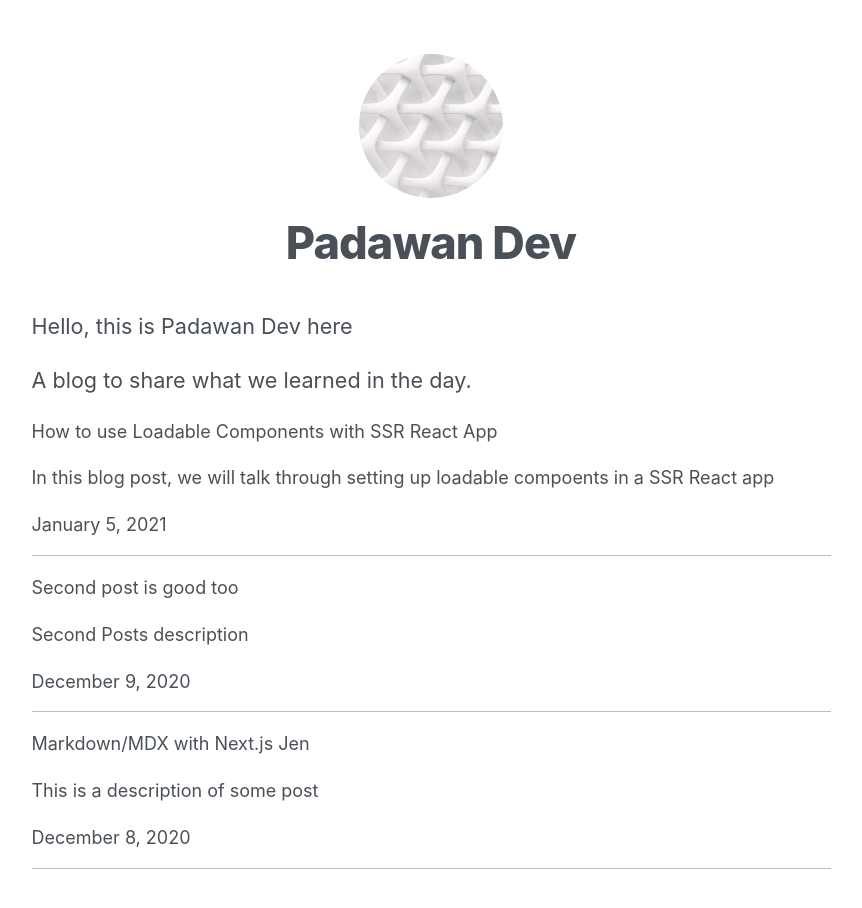
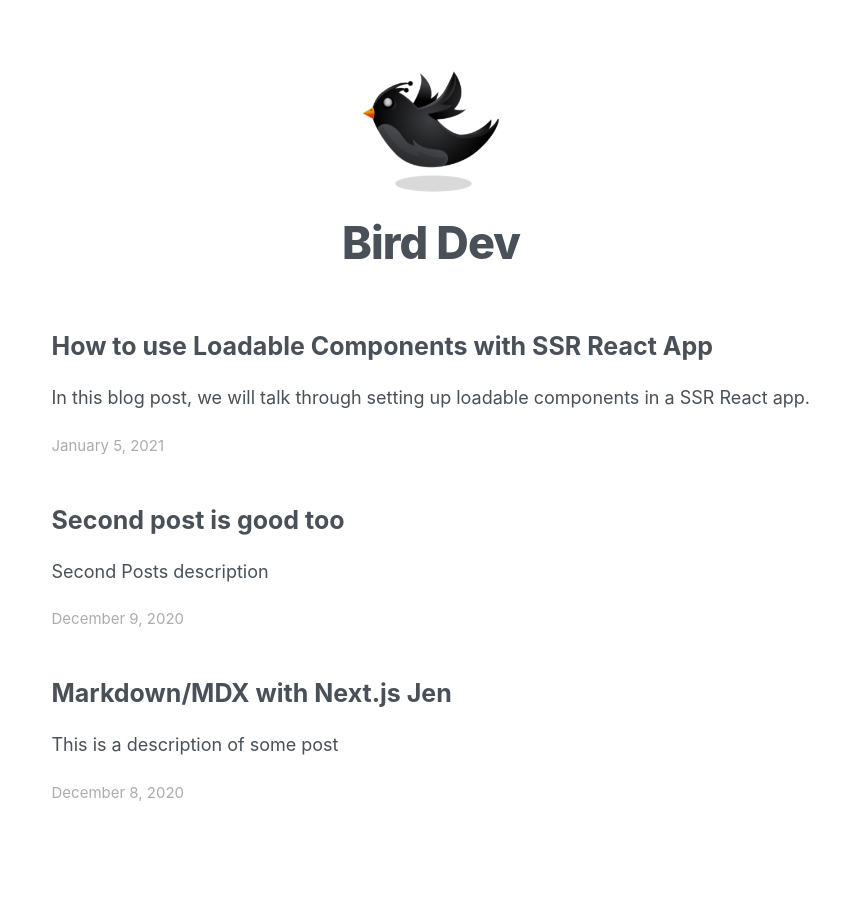
Before and after one commit to jenniredfield/nextjs-blog-mdx, a Next.js app: page / in a window 1280 px wide. Shown: the top 908 px of the page, without its empty margins (209-1071 px from the left). Built offline with nearby package versions, Linux system fonts and the light colour scheme.

Commit message:
Added header image and styling

```diff
--- a/components/Layout.js
+++ b/components/Layout.js
@@ -3,8 +3,9 @@ import styles from './layout.module.css'
 import utilStyles from '../styles/utils.module.css'
 import Link from 'next/link'
 
-const name = 'Padawan Dev'
-export const siteTitle = 'Padawan Dev'
+const name = 'Bird Dev'
+const headerImageUrl = "/images/kiss-bird.png"
+export const siteTitle = 'Bird Dev'
 
 export default function Layout({ children, home }) {
   return (
@@ -28,7 +29,7 @@ export default function Layout({ children, home }) {
         {home ? (
           <>
             <img
-              src="/images/profile.jpg"
+              src={headerImageUrl}
               className={`${styles.headerHomeImage} ${utilStyles.borderCircle}`}
               alt={name}
             />
@@ -39,7 +40,7 @@ export default function Layout({ children, home }) {
             <Link href="/">
               <a>
                 <img
-                  src="/images/profile.jpg"
+                  src={headerImageUrl}
                   className={`${styles.headerImage} ${utilStyles.borderCircle}`}
                   alt={name}
                 />
--- a/components/date.js
+++ b/components/date.js
@@ -1,6 +1,6 @@
 import { parseISO, format } from 'date-fns'
 
-export default function Date({ dateString }) {
+export default function Date({ dateString, classNames }) {
   const date = parseISO(String(dateString))
-  return <time dateTime={dateString}>{format(date, 'LLLL d, yyyy')}</time>
+  return <time dateTime={dateString} className={classNames}>{format(date, 'LLLL d, yyyy')}</time>
 }
--- a/pages/index.js
+++ b/pages/index.js
@@ -20,21 +20,21 @@ export default function Home({ postsData = [] }) {
       <Head>
         <title>{siteTitle}</title>
       </Head>
-      <section className={utilStyles.headingMd}>
+      {/* <section className={utilStyles.headingMd}>
         <p>Hello, this is Padawan Dev here</p>
         <p>A blog to share what we learned in the day.</p>
-      </section>
+      </section> */}
       <ul>
         {postsData.length
           ? postsData.map((post) => {
               return (
                 <li key={post.id} className={utilStyles.list}>
                   <Link href={`/posts/${post.id}`}>
-                    <div>
-                      <p>{post.title}</p>
+                    <>
+                      <p className={utilStyles.listTitle}>{post.title}</p>
                       <p>{post.description}</p>
-                      <Date dateString={post.date} />
-                    </div>
+                      <Date dateString={post.date} classNames={utilStyles.listSmaller} />
+                    </>
                   </Link>
                 </li>
               );
--- a/pages/posts/loadable-components-ssr.mdx
+++ b/pages/posts/loadable-components-ssr.mdx
@@ -162,6 +162,6 @@ export const meta = {
 title: 'How to use Loadable Components with SSR React App',
 author: 'J Bird, Ruben Fernandez',
 id: 'loadable-components-ssr',
-description: 'In this blog post, we will talk through setting up loadable compoents in a SSR React app',
+description: 'In this blog post, we will talk through setting up loadable components in a SSR React app.',
 date: '2021-01-05'
 }
--- a/styles/utils.module.css
+++ b/styles/utils.module.css
@@ -42,8 +42,23 @@
     padding: 0;
     margin: 0;
     cursor: pointer;
-    border-bottom: 1px solid #bebebe;
-    padding-bottom: 15px;
+    padding: 20px;
+    border-radius: 7px;
+  }
+
+  .list:hover {
+    background: #e6e6e6;
+  }
+
+  .listTitle {
+    font-weight: bold;
+    font-size: 25px;
+    margin: 0;
+  }
+
+  .listSmaller {
+    color: #acacac;
+    font-size: 15px;
   }
 
   .listItem {
```
Also changed, not shown: public/images/kiss-bird.png (added).
